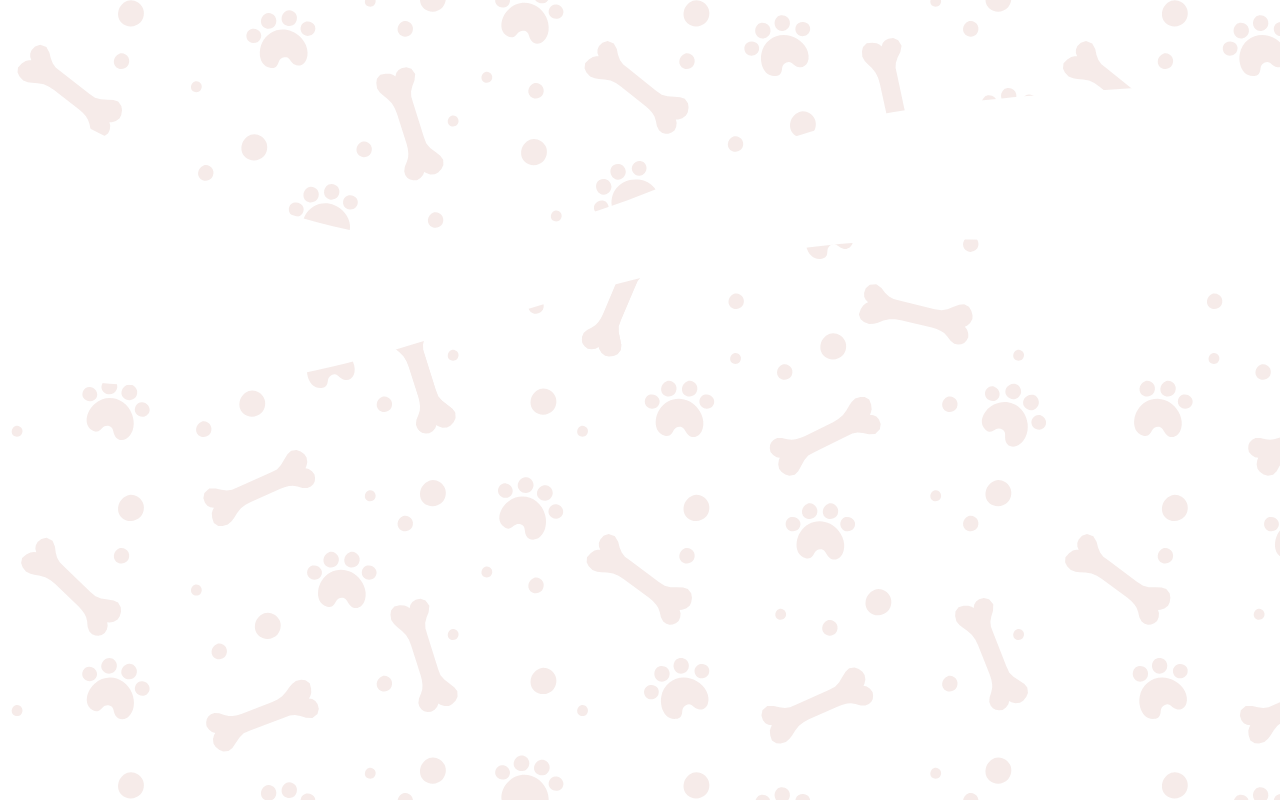
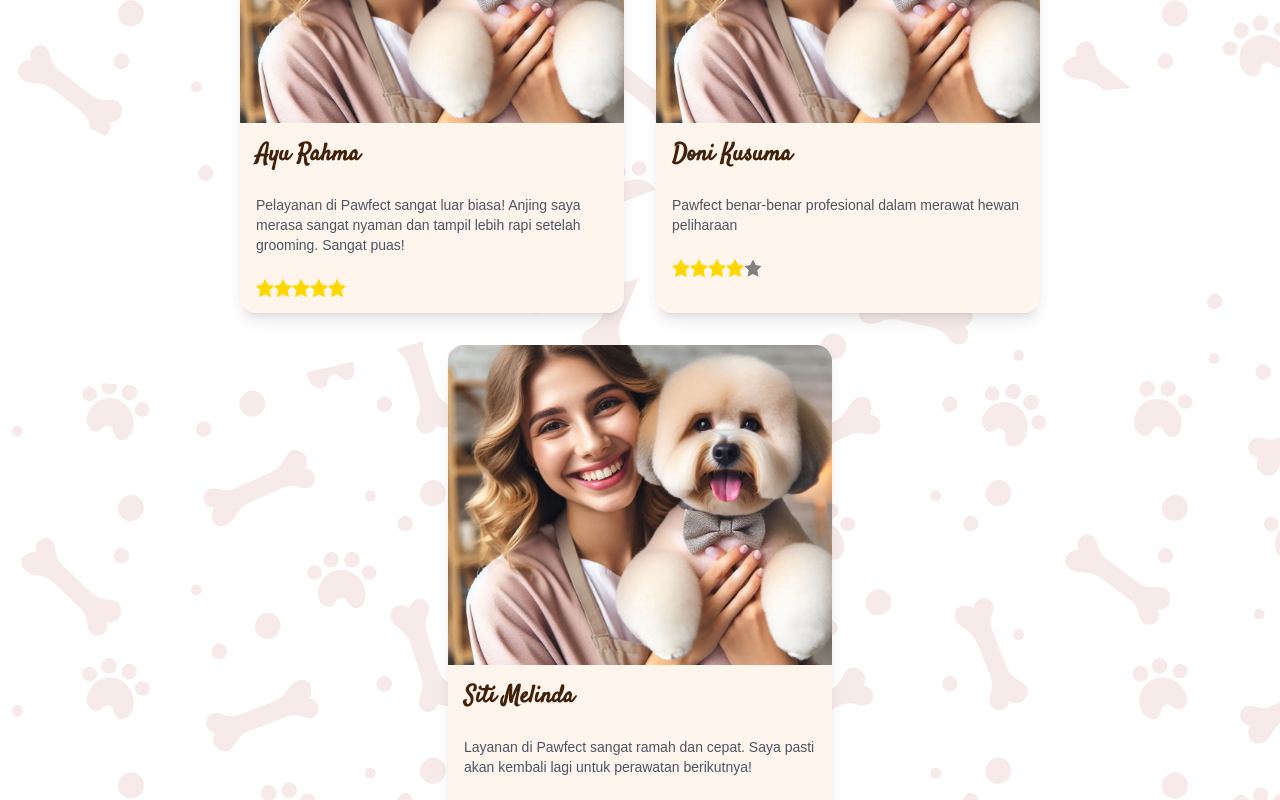
Before and after one commit to ferii007/pawfect, a Next.js app: page / in a window 1280 px wide. Shown: the part 2280-3080 px from the top of the page. Built offline with nearby package versions, Linux system fonts and the light colour scheme; a web font is replaced by a local one.

Commit message:
Update testimonial section - add testimonial

```diff
--- a/src/app/components/testimonial_section/TestimonialSection.jsx
+++ b/src/app/components/testimonial_section/TestimonialSection.jsx
@@ -1,7 +1,46 @@
+import testimonialSectionData from "@/assets/data/testimonialSectionData.json";
+import Image from "next/image";
+
 const TestimonialSection = () => {
     return (
-        <section className="relative h-[3000px] bg-bone -z-20">
-            <h1>Hello World</h1>
+        <section className="relative bg-bone -z-20">
+            <div className="pt-36 md:pt-40 lg:pt-60">
+                <h2 className="w-full m-auto text-title text-center text-thirdColor">Apa Kata Mereka?</h2>
+
+                <div className="flex flex-wrap justify-center gap-8 responsive-padding-x pt-6">
+                    {testimonialSectionData.map((testimonial, index) => (
+                        <div key={index} className="max-w-sm bg-[#FFF5ED] shadow-lg rounded-2xl overflow-hidden relative">
+                            <div className="bg-slate-200 h-72 lg:h-80">
+                                <Image
+                                    src={testimonial.image}
+                                    alt={`Testimonial ${index + 1}`}
+                                    width={500}
+                                    height={500}
+                                    className="w-full h-full object-cover relative block"
+                                />
+                            </div>
+
+                            <div className="flex flex-col gap-6 p-4">
+                                <h3 className="font-satisfy text-2xl font-semibold text-primaryColor">{testimonial.name}</h3>
+                                <p className="font-sawarabi text-sm text-gray-600">{testimonial.review}</p>
+
+                                <div className="flex items-center">
+                                    {[...Array(testimonial.rating)].map((_, index) => (
+                                        <svg key={index} xmlns="http://www.w3.org/2000/svg" viewBox="0 0 24 24" width="18" height="18" fill="gold" stroke="gold">
+                                            <path d="M12 .587l3.668 7.431L23.332 9.5l-5.664 5.517L19.36 23.5 12 19.857 4.64 23.5l1.692-8.483L.668 9.5l7.664-1.482L12 .587z"/>
+                                        </svg>
+                                    ))}
+                                    {[...Array(5 - testimonial.rating)].map((_, index) => (
+                                        <svg key={index} xmlns="http://www.w3.org/2000/svg" viewBox="0 0 24 24" width="18" height="18" fill="grey">
+                                            <path d="M12 .587l3.668 7.431L23.332 9.5l-5.664 5.517L19.36 23.5 12 19.857 4.64 23.5l1.692-8.483L.668 9.5l7.664-1.482L12 .587z"/>
+                                        </svg>
+                                    ))}
+                                </div>
+                            </div>
+                        </div>
+                    ))}
+                </div>
+            </div>
         </section>
     )
 }
--- /dev/null
+++ b/src/assets/data/testimonialSectionData.json
@@ -0,0 +1,20 @@
+[
+    {
+        "name": "Ayu Rahma",
+        "review": "Pelayanan di Pawfect sangat luar biasa! Anjing saya merasa sangat nyaman dan tampil lebih rapi setelah grooming. Sangat puas!",
+        "rating": 5,
+        "image": "/images/testimonial_images/testimonial-1.webp"
+    },
+    {
+        "name": "Doni Kusuma",
+        "review": "Pawfect benar-benar profesional dalam merawat hewan peliharaan",
+        "rating": 4,
+        "image": "/images/testimonial_images/testimonial-1.webp"
+    },
+    {
+        "name": "Siti Melinda",
+        "review": "Layanan di Pawfect sangat ramah dan cepat. Saya pasti akan kembali lagi untuk perawatan berikutnya!",
+        "rating": 5,
+        "image": "/images/testimonial_images/testimonial-1.webp"
+    }
+]
```
Also changed, not shown: public/images/testimonial_images/testimonial-1.webp (added).
